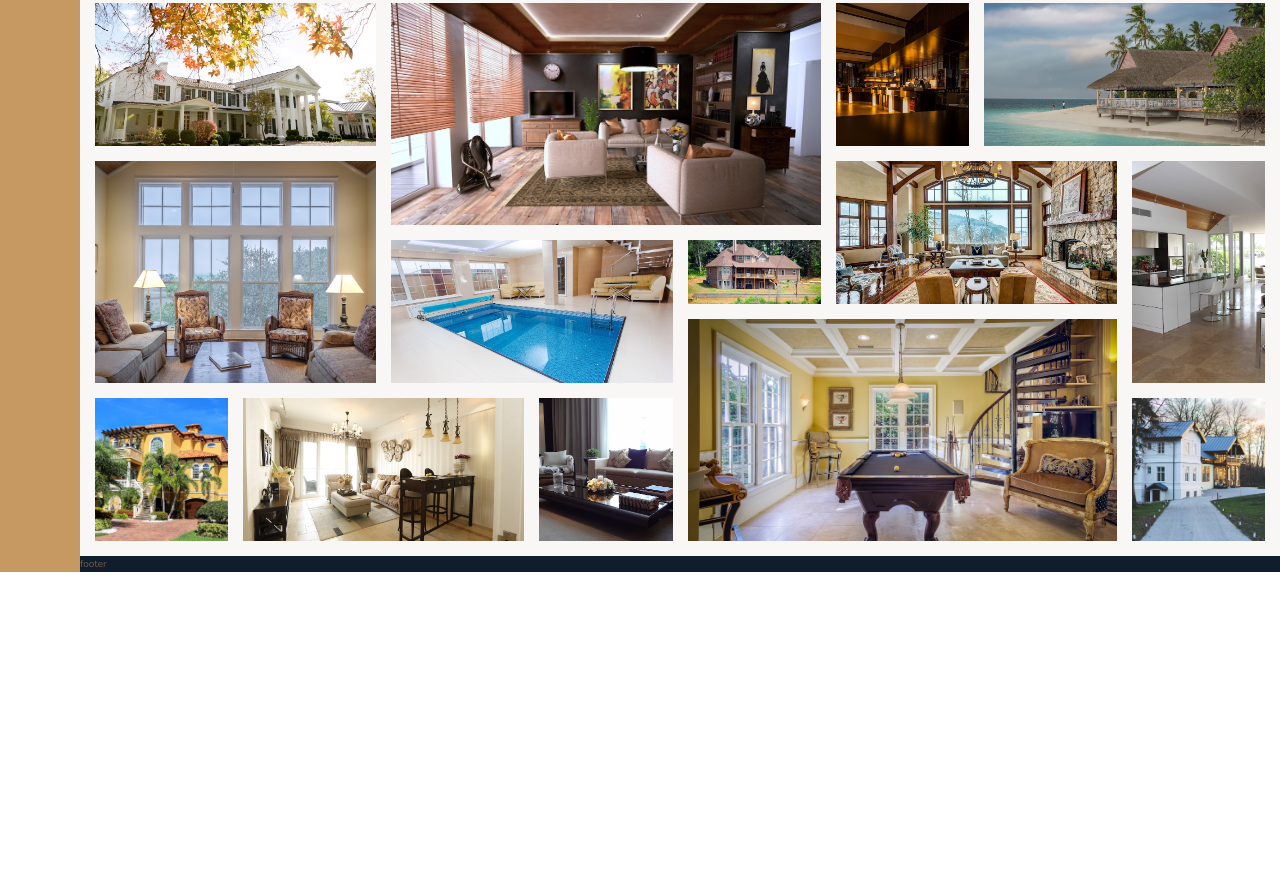
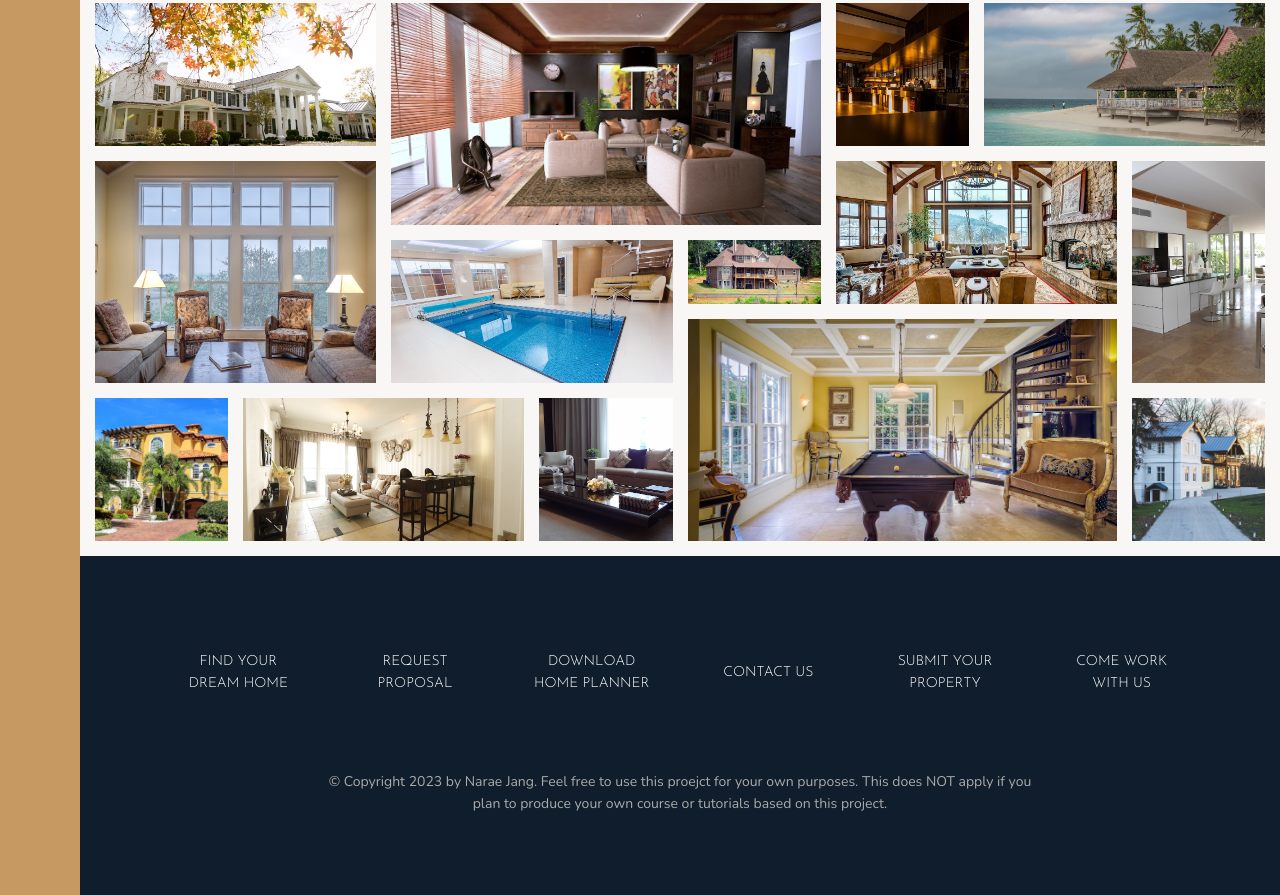
Before and after one commit to NaraeJang/03-SASS-Nexter, a website: page index.html in a window 1280 px wide. Shown: the part 3693-4588 px from the top of the page. Before the commit the page ends 4265 px from the top, so only its background shows below. Drawn offline with nearby package versions, Linux system fonts and the light colour scheme.

Commit message:
Building the Footer

```diff
--- a/index.html
+++ b/index.html
@@ -315,7 +315,20 @@
                 class="gallery__img"></figure>
     </section>
 
-    <footer class="footer">footer</footer>
+    <footer class="footer">
+        <ul class="nav">
+            <li class="nav__item"><a href="#" class="nav__link">Find your dream home</a></li>
+            <li class="nav__item"><a href="#" class="nav__link">Request proposal</a></li>
+            <li class="nav__item"><a href="#" class="nav__link">Download home planner</a></li>
+            <li class="nav__item"><a href="#" class="nav__link">Contact us</a></li>
+            <li class="nav__item"><a href="#" class="nav__link">Submit your property</a></li>
+            <li class="nav__item"><a href="#" class="nav__link">Come work with us</a></li>
+        </ul>
+        <p class="copyright">
+            &copy; Copyright 2023 by Narae Jang. Feel free to use this proejct for your own purposes. This does NOT
+            apply if you plan to produce your own course or tutorials based on this project.
+        </p>
+    </footer>
 </body>
 
 </html>
--- a/sass/_footer.scss
+++ b/sass/_footer.scss
@@ -1,4 +1,44 @@
 .footer {
   background-color: $color-secondary;
   grid-column: full-start / full-end;
+
+  padding: 8rem;
 }
+
+.nav {
+  list-style: none;
+
+  display: grid;
+  grid-template-columns: repeat(auto-fit, minmax(15rem, 1fr));
+  gap: 2rem;
+  align-items: center;
+
+  &__link:link,
+  &__link:visited {
+    font-size: 1.4rem;
+    color: #fff;
+    text-decoration: none;
+    font-family: $font-display;
+    text-transform: uppercase;
+    text-align: center;
+    padding: 1.5rem;
+    display: block;
+    transition: all 0.2s;
+  }
+
+  &__link:hover,
+  &__link:active {
+    background-color: rgba(#fff, 0.05);
+    transform: translateY(-3px);
+  }
+}
+
+.copyright {
+  font-size: 1.4rem;
+  color: $color-grey-light-2;
+  margin-top: 6rem;
+  margin-right: auto;
+  margin-left: auto;
+  text-align: center;
+  width: 70%;
+}
```
Also changed, not shown: css/style.css.
